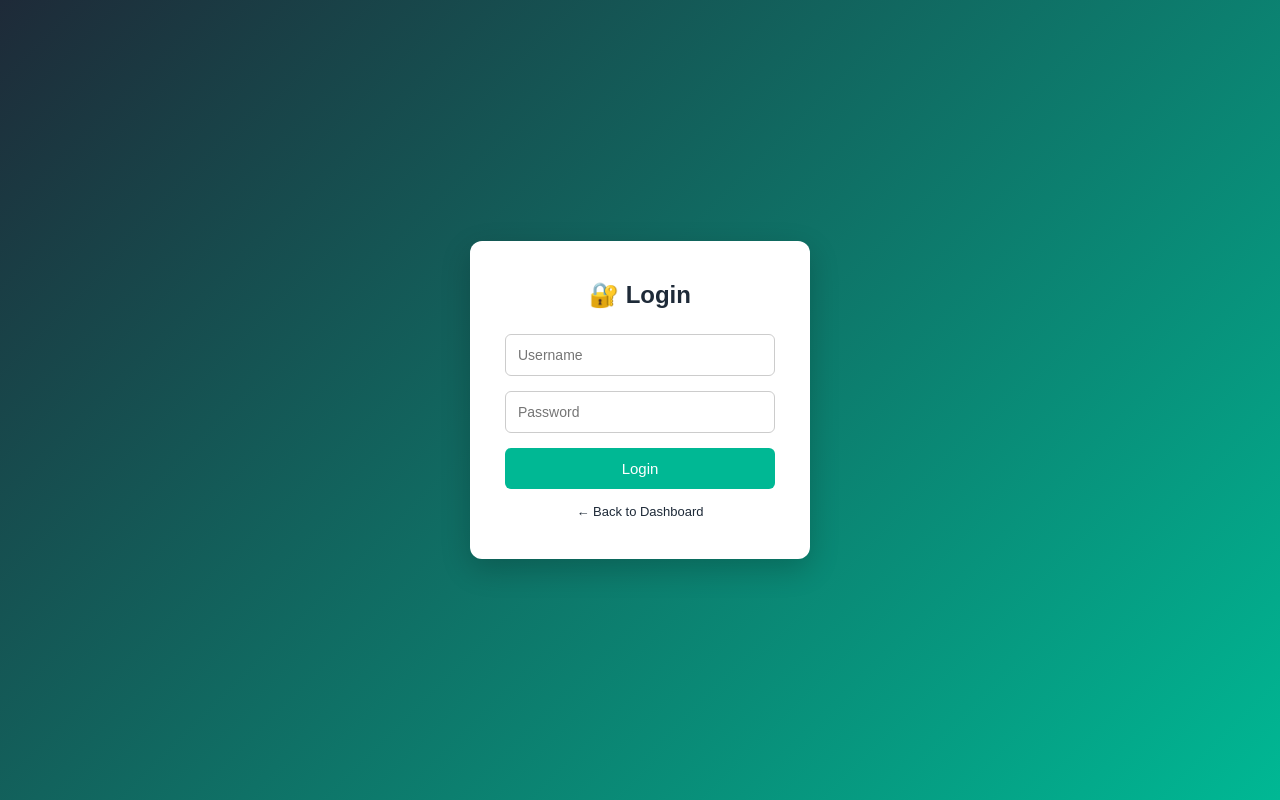
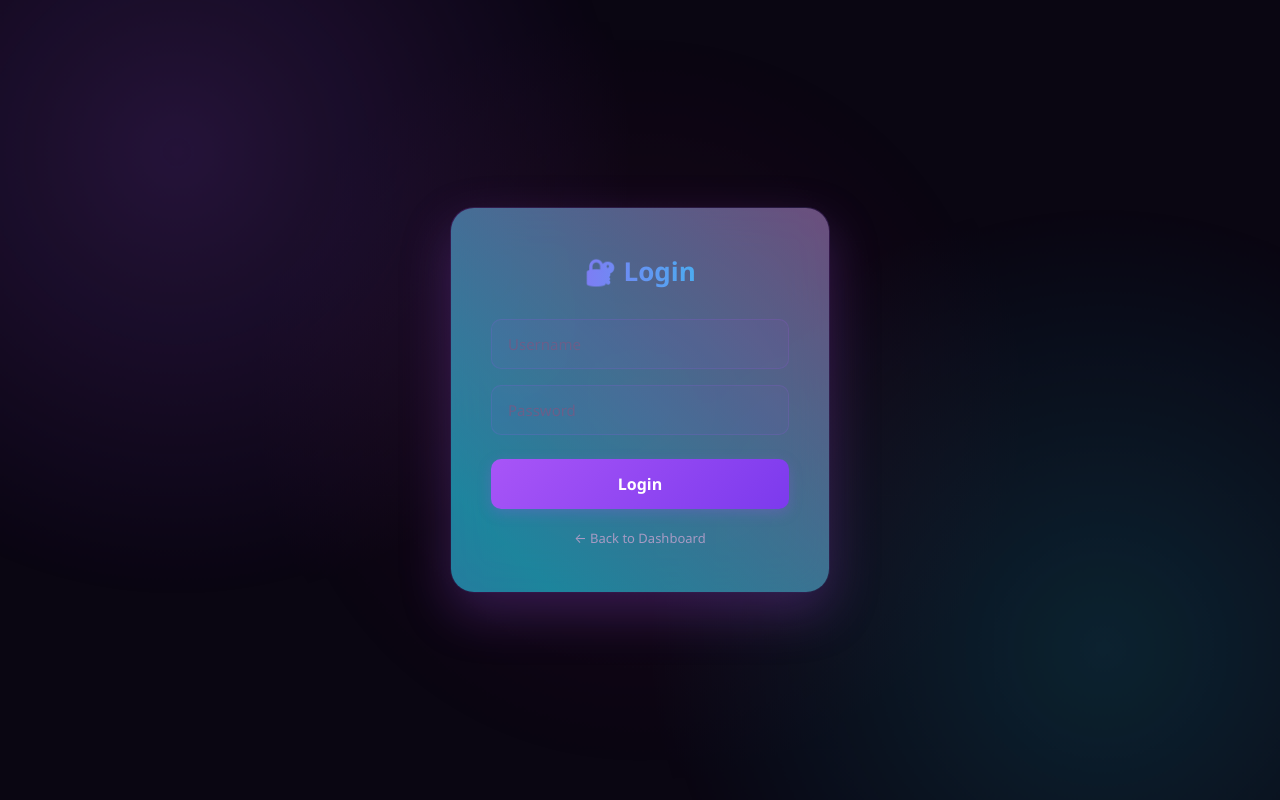
Before and after one commit to IGDIVU/gd-pulse, a Flask app: page /login in a window 1280 px wide. Run offline with Flask 3, Linux system fonts and the light colour scheme.

Commit message:
Update login.html

```diff
--- a/templates/login.html
+++ b/templates/login.html
@@ -4,34 +4,11 @@
 <meta charset="UTF-8">
 <meta name="viewport" content="width=device-width, initial-scale=1.0">
 <title>Login — GD Pulse</title>
-<style>
-  * { margin: 0; padding: 0; box-sizing: border-box; font-family: Arial, sans-serif; }
-  body {
-    background: linear-gradient(135deg, #1e2a38, #00b894);
-    height: 100vh; display: flex; justify-content: center; align-items: center;
-  }
-  .login-box {
-    background: white; padding: 40px 35px; border-radius: 12px;
-    box-shadow: 0 10px 30px rgba(0,0,0,0.2); width: 340px;
-  }
-  .login-box h2 { text-align: center; color: #1e2a38; margin-bottom: 25px; }
-  .login-box input {
-    width: 100%; padding: 12px; margin-bottom: 15px;
-    border: 1px solid #ccc; border-radius: 6px; font-size: 14px;
-  }
-  .login-box input:focus { outline: none; border-color: #00b894; }
-  .login-box button {
-    width: 100%; padding: 12px; background: #00b894; color: white;
-    border: none; border-radius: 6px; font-size: 15px; cursor: pointer;
-  }
-  .login-box button:hover { background: #019875; }
-  .error { color: #e74c3c; text-align: center; margin-bottom: 15px; font-size: 13px; }
-  .back { text-align: center; margin-top: 15px; font-size: 13px; }
-  .back a { color: #1e2a38; text-decoration: none; }
-</style>
+<link rel="stylesheet" href="/static/style.css">
 </head>
 <body>
 
+  <div class="login-page">
     <div class="login-box">
       <h2>🔐 Login</h2>
       {% if error %}<div class="error">{{ error }}</div>{% endif %}
@@ -40,7 +17,8 @@
         <input type="password" name="password" placeholder="Password" required>
         <button type="submit">Login</button>
       </form>
-    <div class="back"><a href="/">← Back to Dashboard</a></div>
+      <a href="/" class="back">← Back to Dashboard</a>
+    </div>
   </div>
 
 </body>
```
Lines whose indentation alone changed are shown as unchanged.
